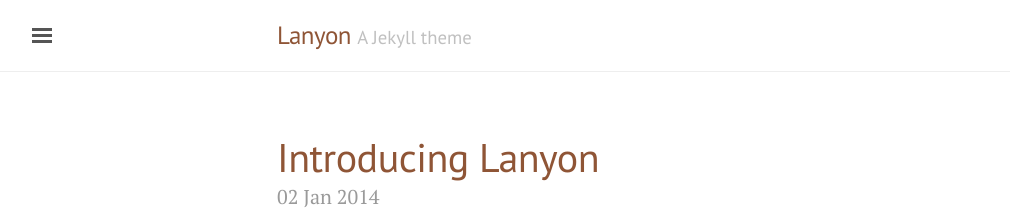
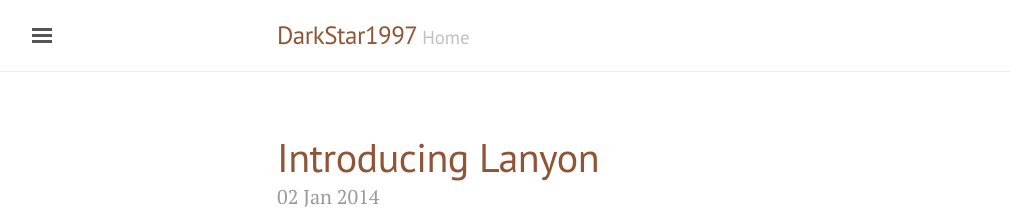
Before and after one commit to DarkStar1997/DarkStar1997.github.io, a Jekyll site: the page built from index.html, in a window 1280 px wide and 900 px high. Shown: the top 216 px of the window, without its empty margins (3-1013 px from the left). Built offline with Jekyll 4.4.1, drawn with Linux system fonts in a browser that asks for light colours; the list of posts is cut into pages by our own code; part of the change alters nothing that is shown.

Commit message:
Added credentials

```diff
--- a/_config.yml
+++ b/_config.yml
@@ -5,18 +5,18 @@ permalink:           pretty
 absolute_permalinks: true
 
 # Setup
-title:               Lanyon
-tagline:             'A Jekyll theme'
-description:         'A reserved <a href="http://jekyllrb.com" target="_blank">Jekyll</a> theme that places the utmost gravity on content with a hidden drawer. Made by <a href="https://twitter.com/mdo" target="_blank">@mdo</a>.'
-url:                 http://lanyon.getpoole.com
-baseurl:             ''
+title:               DarkStar1997
+tagline:             'Home'
+description:         'Portfolio website of Rohan Mark Gomes'
+url:                 https://github.com/DarkStar1997
+baseurl:             'https://github.com/DarkStar1997'
 paginate:            5
 
 # About/contact
 author:
-  name:              Mark Otto
-  url:               https://twitter.com/mdo
-  email:             markdotto@gmail.com
+  name:              Rohan Mark Gomes
+  url:               https://www.linkedin.com/in/rohan-mark-gomes/
+  email:             rohanmarkgomes@gmail.com
 
 # Custom vars
 version:             1.0.0
```
